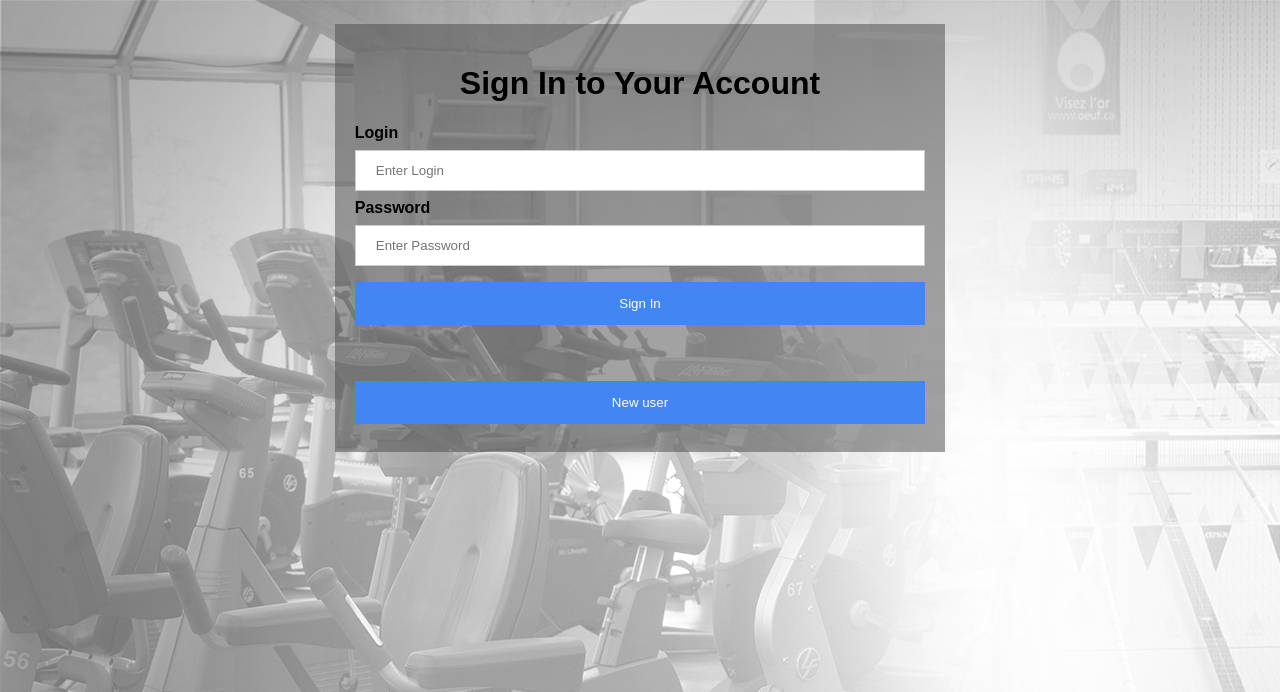
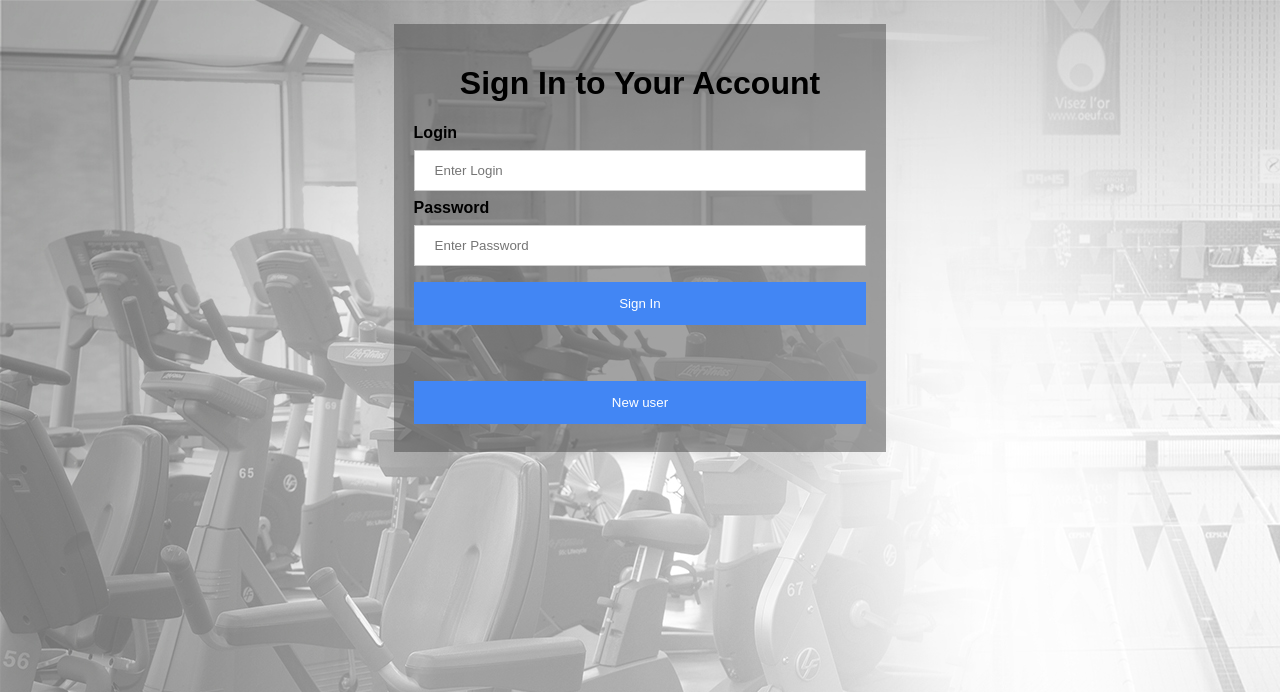
Before and after one commit to Eduard-Voiculescu/IFT-3225-TP3, a PHP site: page / in a window 1280 px wide. Shown: the top 692 px of the page. Run offline with PHP 8.4, Linux system fonts and the light colour scheme.

Commit message:
added with of login page

```diff
--- a/view/style/index.css
+++ b/view/style/index.css
@@ -12,6 +12,7 @@ body {
 
 #login {
     background: rgb(73, 73, 73, 0.5);
+    width: 40%;
 }
 
 .form-field {
```
